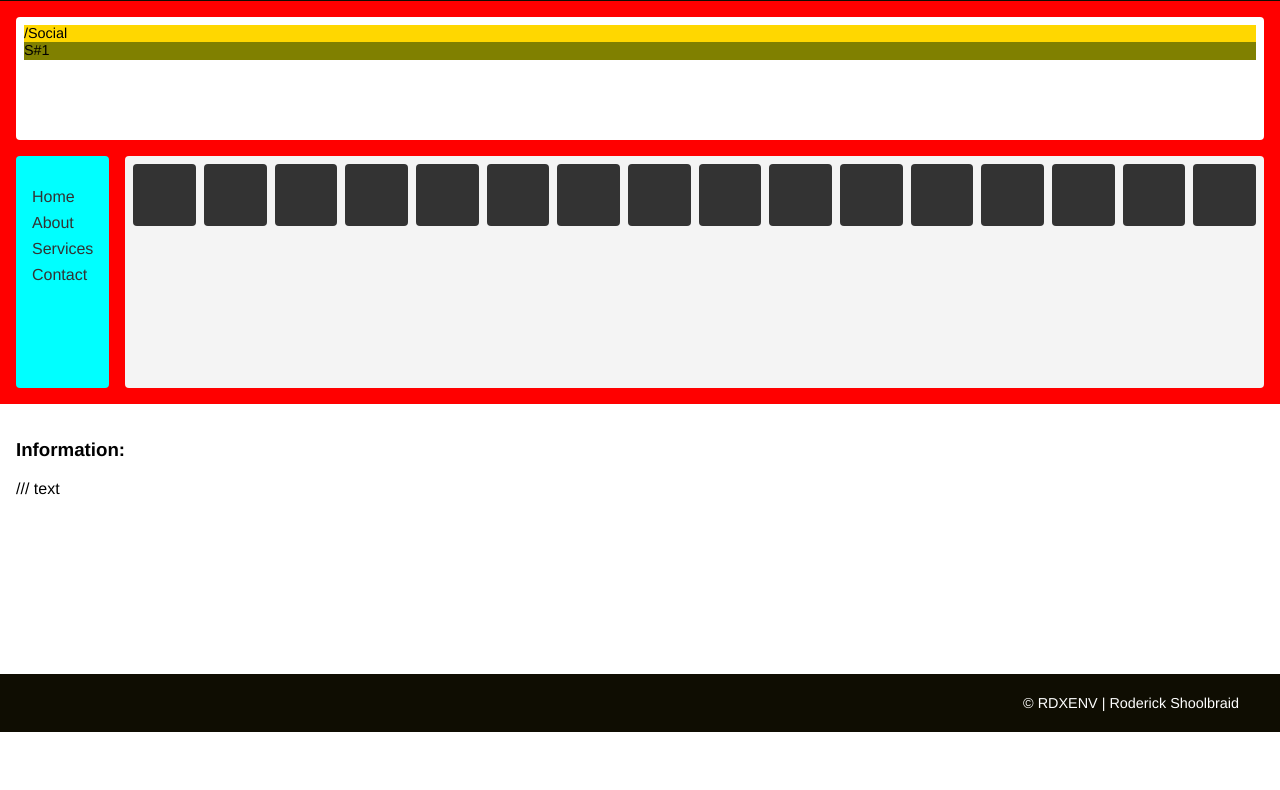
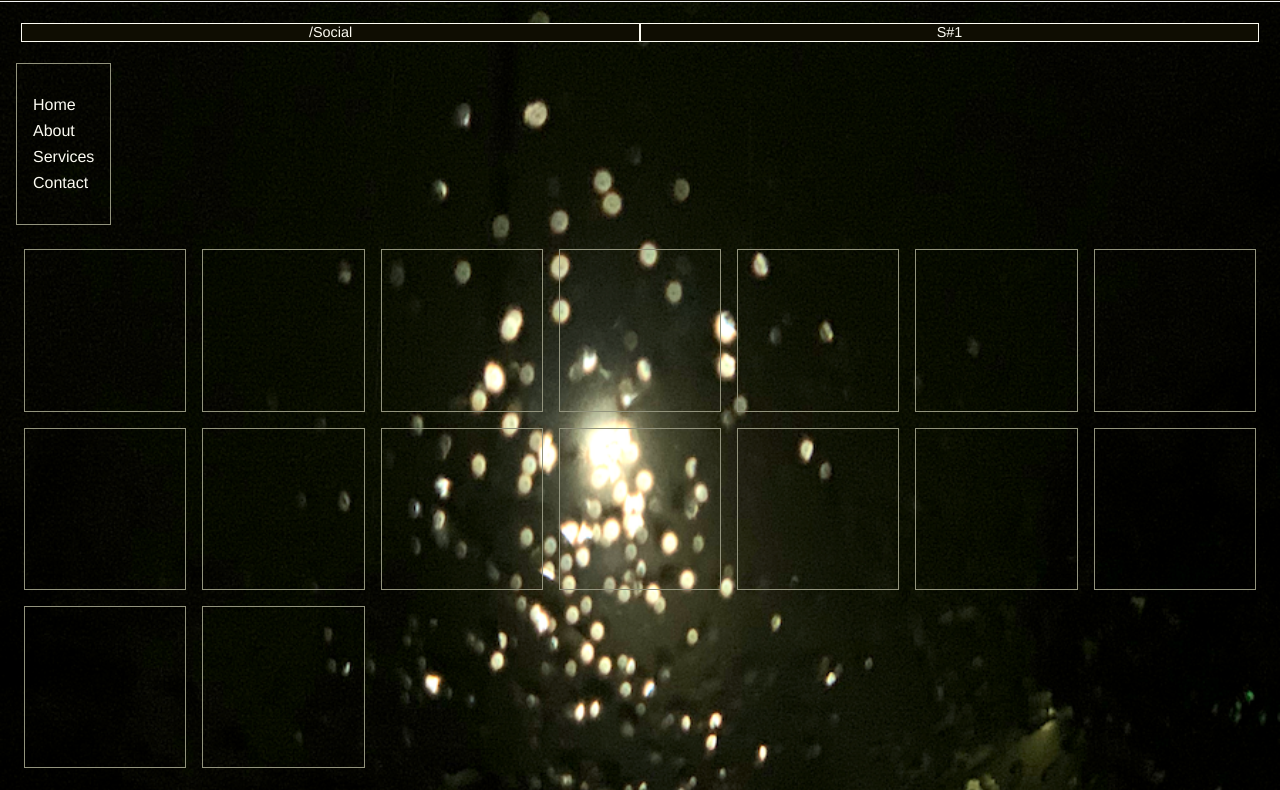
Before and after one commit to XUDOR/_RODUX, a plain HTML site: page index.html in a window 1280 px wide. Shown: the part 68-858 px from the top of the page. Before the commit the page ends 800 px from the top, so only its background shows below. Drawn offline with Linux system fonts and the light colour scheme.

Commit message:
nav text control / css / >> style upgrade : background picture || asset

```diff
--- a/index.html
+++ b/index.html
@@ -20,13 +20,14 @@
         <div class="SocialTag">S#1</div>
       </div>
       <nav class="NAV">
-        <ul>
+        <ul class="Navtext">
           <li><a href="#">Home</a></li>
           <li><a href="#">About</a></li>
           <li><a href="#">Services</a></li>
           <li><a href="#">Contact</a></li>
         </ul>
       </nav>
+
       <div class="grid-container">
         <!-- 16 Square Divs -->
         <div class="grid-item"></div>
--- a/styles.css
+++ b/styles.css
@@ -9,14 +9,22 @@ body {
   flex-direction: column;
   min-height: 100vh;
   /* Ensure body fills the full viewport height */
+
+  /* New Background Settings */
+  background-image: url('./assets/RODUX_23SM.png');
+  background-size: cover;       /* Ensure the image covers the entire background */
+  background-repeat: no-repeat; /* Avoid tiling */
+  background-position: center;  /* Center the image */
 }
+
 
 header,
 footer {
   background-color: #0F0D02;
-  color: #fff;
+  color: #FCFBF2;
   text-align: left;
   padding: 1rem;
+  border-bottom: 1px solid #f4f4f4;
 }
 
 .title {
@@ -34,7 +42,7 @@ footer {
 }
 
 .sidebar {
-  background-color: red;
+  background-color: transparent;
   display: grid;
   /* Use CSS Grid */
   grid-template-columns: auto 1fr;
@@ -45,59 +53,77 @@ footer {
   min-width: 200px;
 }
 
+
 /* Navigation Menu (Left Column) */
 .sidebar .NAV {
-  background-color: aqua;
+  background-color: transparent;
+  color: #FCFBF2; /* Default text color (white) */
+  border: 1px solid #92937D;
   padding: 1rem;
-  border-radius: 4px;
   grid-column: 1;
-  /* Ensure it stays in the first column */
 }
 
-/* Grid Container for Squares (Right Column) */
+/* Target the links inside .NAV */
+.sidebar .NAV a {
+  color: #FCFBF2; /* White text */
+  text-decoration: none; /* Remove underline for links */
+  transition: color 0.3s ease; /* Smooth transition for hover effect */
+}
+
+.sidebar .NAV a:hover {
+  color: #87CEEB; /* Light blue for hover */
+  text-decoration: underline; /* Optional: Add underline on hover */
+}
+
+
+
+/* Update Grid Container for Larger Squares */
 .sidebar .grid-container {
   display: grid;
-  grid-template-columns: repeat(auto-fit, minmax(50px, 1fr));
-  /* Create responsive grid */
-  gap: 0.5rem;
-  /* Spacing between squares */
-  background-color: #f4f4f4;
+  grid-template-columns: repeat(auto-fit, minmax(150px, 1fr)); /* Double the min size */
+  gap: 1rem; /* Increase spacing between squares */
+  background-color: transparent;
   padding: 0.5rem;
-  border-radius: 4px;
-  grid-column: 2;
-  /* Ensure it stays in the second column */
+
+  grid-column: span 2;
 }
 
-/* Grid Items (Squares) */
 .sidebar .grid-item {
-  background-color: #333;
-  aspect-ratio: 1;
-  /* Maintain square shape */
-  border-radius: 4px;
-}
-
-/* Profile Section (Optional, if needed above NAV and grid-container) */
-.sidebar .profile {
-  grid-column: span 2; /* Still spans both columns */
-  background-color: #fff;
-  color: #000;
-  padding: 0.5rem; /* Reduce padding */
-  border-radius: 4px;
-  font-size: 0.9rem; /* Slightly smaller font */
-  text-align: left;
-  line-height: 1.2; /* Compact the line height */
+  background-color: transparent;
+  border: 1px solid #92937D;
+  aspect-ratio: 1; /* Maintain square shape */
 
 }
 
+.sidebar .profile {
+  grid-column: span 2; /* Spans both columns */
+  display: flex; /* To align socialNAV and SocialTag as a row */
+  justify-content: space-between; /* Spread them out horizontally */
+  align-items: center; /* Align items vertically in the center */
+  background-color: transparent;
+  color: #FCFBF2;
+  padding: 5px; /* Reduce vertical padding for a thinner profile */
+  border-radius: 4px;
+  font-size: 0.9rem;
+  line-height: 1.2;
+  height: auto; /* Keep it dynamic */
+}
+
 .socialNAV {
-  background-color: gold;
+  border: 1px solid #FCFBF2;
+  background-color: #0F0D02;
 }
 
 .SocialTag {
-  background-color: olive;
+  border: 1px solid #FCFBF2;
+  background-color: #0F0D02;
+  width: 50px;
 }
 
-
+.socialNAV, .SocialTag {
+  flex: 1; /* Allow both items to grow proportionally */
+  text-align: center; /* Center-align their text */
+}
 
 main {
   flex: 1 1 90%;
@@ -114,14 +140,7 @@ main {
   margin: 0.5rem 0;
 }
 
-.sidebar a {
-  text-decoration: none;
-  color: #333;
-}
 
-.sidebar a:hover {
-  text-decoration: underline;
-}
 
 /* Sticky Footer */
 footer {
```
Also changed, not shown: assets/RODUX_23SM.png (added).
